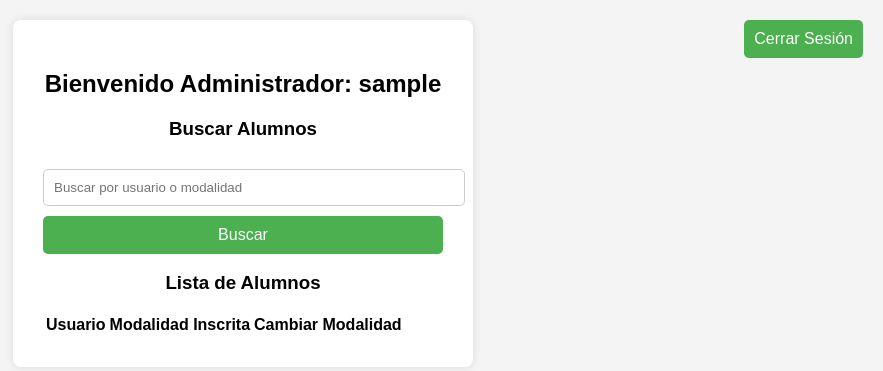
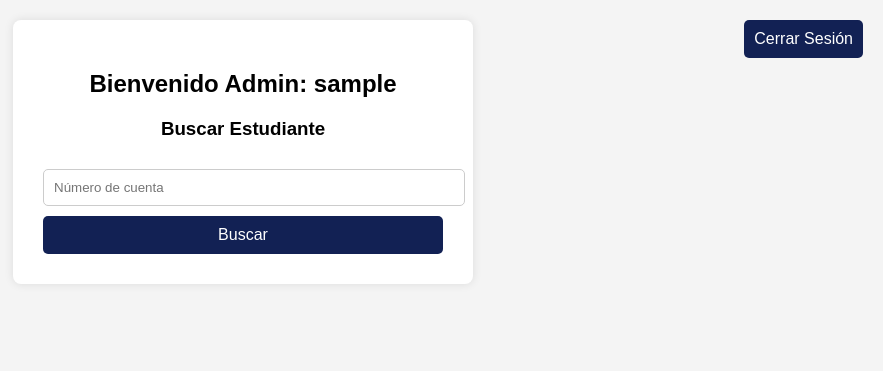
Before and after one commit to CristianCruzSan/login, a PHP site: page /admin.php in a window 1280 px wide. Shown: the top 371 px of the page, without its empty margins (397-1280 px from the left). Run offline with PHP 8.4, Linux system fonts and the light colour scheme; the visitor is signed in with stand-in values (Sample User, id 1); data that the repository does not hold is empty.

Commit message:
actualizacion, cambiando colores y modalidades

```diff
--- a/bd_login/admin.php
+++ b/bd_login/admin.php
@@ -2,46 +2,77 @@
 session_start();
 require 'db.php';
 
-// Redirigir si no es administrador
+// Redirigir si no es admin
 if ($_SESSION['tipo_usuario'] !== 'admin') {
     header('Location: index.php');
     exit;
 }
 
 $mensaje = "";
+$error = "";
+$modalidad_actual = "";
 
-// cambio de modalidad
-if ($_SERVER['REQUEST_METHOD'] === 'POST' && isset($_POST['cambiar_modalidad'])) {
-    $usuario_alumno = $_POST['usuario_alumno'];
+// Cambiar o inscribir modalidad
+if ($_SERVER['REQUEST_METHOD'] === 'POST') {
+    if (isset($_POST['cambiar_modalidad'])) {
+        $usuario_estudiante = $_POST['usuario_estudiante'];
         $nueva_modalidad = $_POST['nueva_modalidad'];
+        $fecha_inscripcion = date('Y-m-d');
 
-    // Actualizar la modalidad del alumno
-    $query = "UPDATE modalidades_ico SET modalidad = :nueva_modalidad WHERE alumno = :alumno";
+        // Actualizar la modalidad en la base de datos
+        $query = "UPDATE modalidades_ico SET modalidad = :modalidad, fecha = :fecha WHERE estudiante = :estudiante";
         $stmt = $conexion->prepare($query);
-    $stmt->bindParam(':nueva_modalidad', $nueva_modalidad);
-    $stmt->bindParam(':alumno', $usuario_alumno);
+        $stmt->bindParam(':estudiante', $usuario_estudiante);
+        $stmt->bindParam(':modalidad', $nueva_modalidad);
+        $stmt->bindParam(':fecha', $fecha_inscripcion);
 
         if ($stmt->execute()) {
-        $mensaje = "Modalidad cambiada correctamente.";
+            $mensaje = "Modalidad actualizada correctamente.";
         } else {
-        $mensaje = "Error al cambiar la modalidad.";
+            $mensaje = "Error al actualizar la modalidad.";
+        }
+    } elseif (isset($_POST['inscribir_modalidad'])) {
+        $usuario_estudiante = $_POST['usuario_estudiante'];
+        $nueva_modalidad = $_POST['nueva_modalidad'];
+        $fecha_inscripcion = date('Y-m-d');
+
+        // Insertar nueva modalidad en la base de datos
+        $query = "INSERT INTO modalidades_ico (estudiante, modalidad, fecha) VALUES (:estudiante, :modalidad, :fecha)";
+        $stmt = $conexion->prepare($query);
+        $stmt->bindParam(':estudiante', $usuario_estudiante);
+        $stmt->bindParam(':modalidad', $nueva_modalidad);
+        $stmt->bindParam(':fecha', $fecha_inscripcion);
+
+        if ($stmt->execute()) {
+            $mensaje = "Modalidad inscrita correctamente.";
+        } else {
+            $mensaje = "Error al inscribir la modalidad.";
+        }
     }
 }
 
-// búsqueda de alumnos
-$search = isset($_POST['search']) ? $_POST['search'] : '';
+// Búsqueda de estudiante
+if ($_SERVER['REQUEST_METHOD'] === 'POST' && isset($_POST['buscar_estudiante'])) {
+    $numero_cuenta = $_POST['numero_cuenta'];
 
-// Consultar todos los alumnos y sus modalidades
+    // Consultar la modalidad actual del estudiante
     $query = "SELECT u.usuario, m.modalidad FROM usuarios_ico u
-          LEFT JOIN modalidades_ico m ON u.usuario = m.alumno
-          WHERE u.tipo_usuario = 'alumno' AND (u.usuario LIKE :search OR m.modalidad LIKE :search)";
+              LEFT JOIN modalidades_ico m ON u.usuario = m.estudiante
+              WHERE u.usuario = :numero_cuenta";
     $stmt = $conexion->prepare($query);
-$search_param = '%' . $search . '%';
-$stmt->bindParam(':search', $search_param);
+    $stmt->bindParam(':numero_cuenta', $numero_cuenta);
     $stmt->execute();
-$alumnos = $stmt->fetchAll(PDO::FETCH_ASSOC);
+    $resultado = $stmt->fetch(PDO::FETCH_ASSOC);
 
-// cerrar sesión
+    if ($resultado) {
+        $modalidad_actual = $resultado['modalidad'] ?: 'No inscrito';
+        $usuario_estudiante = $resultado['usuario'];
+    } else {
+        $error = "Estudiante no encontrado.";
+    }
+}
+
+// Cerrar sesión
 if (isset($_POST['logout'])) {
     session_destroy();
     header('Location: index.php');
@@ -53,67 +84,53 @@ if (isset($_POST['logout'])) {
 <html lang="es">
 <head>
     <meta charset="UTF-8">
-    <title>Administrador - Gestión de Alumnos</title>
+    <title>Admin - Inscripción de Modalidad</title>
     <link rel="stylesheet" href="styles.css">
     <style>
-        .logout-button {
-            position: absolute;
-            top: 20px;
-            right: 20px;
+        .error-message {
+            color: red;
+        }
+        .mensaje {
+            color: green;
         }
     </style>
 </head>
 <body>
     <div class="contenedor">
-        <h2>Bienvenido Administrador: <?php echo $_SESSION['usuario']; ?></h2>
+        <h2>Bienvenido Admin: <?php echo $_SESSION['usuario']; ?></h2>
 
         <form method="POST" action="admin.php" class="logout-button">
             <button type="submit" name="logout">Cerrar Sesión</button>
         </form>
 
+        <?php if ($error): ?>
+            <div class="error-message"><?php echo $error; ?></div>
+        <?php endif; ?>
+
         <?php if ($mensaje): ?>
             <div class="mensaje"><?php echo $mensaje; ?></div>
         <?php endif; ?>
 
-        <h3>Buscar Alumnos</h3>
+        <h3>Buscar Estudiante</h3>
         <form method="POST" action="admin.php">
-            <input type="text" name="search" placeholder="Buscar por usuario o modalidad" value="<?php echo htmlspecialchars($search); ?>">
-            <button type="submit">Buscar</button>
+            <input type="text" name="numero_cuenta" placeholder="Número de cuenta" required>
+            <button type="submit" name="buscar_estudiante">Buscar</button>
         </form>
 
-        <h3>Lista de Alumnos</h3>
-        <table>
-            <thead>
-                <tr>
-                    <th>Usuario</th>
-                    <th>Modalidad Inscrita</th>
-                    <th>Cambiar Modalidad</th>
-                </tr>
-            </thead>
-            <tbody>
-                <?php foreach ($alumnos as $alumno): ?>
-                    <tr>
-                        <td><?php echo $alumno['usuario']; ?></td>
-                        <td><?php echo $alumno['modalidad'] ?: 'No inscrito'; ?></td>
-                        <td>
+        <?php if ($modalidad_actual !== ""): ?>
+            <h3>Estudiante: <?php echo $usuario_estudiante; ?></h3>
+            <h3>Modalidad Actual: <?php echo $modalidad_actual; ?></h3>
             <form method="POST" action="admin.php">
-                                <input type="hidden" name="usuario_alumno" value="<?php echo $alumno['usuario']; ?>">
-                                <select name="nueva_modalidad" required>
-                                    <option value="" disabled selected>Elige una opción</option>
-                                    <option value="Tesis">Tesis</option>
-                                    <option value="Tesina">Tesina</option>
-                                    <option value="Examen General de Conocimientos">Examen General de Conocimientos</option>
-                                    <option value="Informe de Prácticas Profesionales">Informe de Prácticas Profesionales</option>
-                                    <option value="Proyecto Integral">Proyecto Integral</option>
-                                    <option value="Créditos Complementarios">Créditos Complementarios</option>
-                                </select>
-                                <button type="submit" name="cambiar_modalidad">Cambiar</button>
+                <input type="hidden" name="usuario_estudiante" value="<?php echo $usuario_estudiante; ?>">
+                <label for="nueva_modalidad">Selecciona Nueva Modalidad:</label>
+                <?php include 'menu_modalidades.php'; ?>
+                <?php if ($modalidad_actual !== 'No inscrito'): ?>
+                    <button type="submit" name="cambiar_modalidad">Cambiar Modalidad</button>
+                <?php else: ?>
+                    <button type="submit" name="inscribir_modalidad">Inscribir Modalidad</button>
+                <?php endif; ?>
             </form>
-                        </td>
-                    </tr>
-                <?php endforeach; ?>
-            </tbody>
-        </table>
+        <?php endif; ?>
     </div>
 </body>
 </html>
--- a/bd_login/index.php
+++ b/bd_login/index.php
@@ -24,8 +24,8 @@ if ($_SERVER['REQUEST_METHOD'] === 'POST') {
         $_SESSION['tipo_usuario'] = $user['tipo_usuario'];
 
         // Redirigir según el tipo de usuario
-        if ($user['tipo_usuario'] === 'alumno') {
-            header('Location: alumno.php');
+        if ($user['tipo_usuario'] === 'estudiante') {
+            header('Location: estudiante.php');
         } elseif ($user['tipo_usuario'] === 'admin') {
             header('Location: admin.php');
         } elseif ($user['tipo_usuario'] === 'jefe') {
--- a/bd_login/styles.css
+++ b/bd_login/styles.css
@@ -41,7 +41,7 @@ select {
 button {
     width: 100%;
     padding: 10px;
-    background-color: #4CAF50;
+    background-color: hsl(227, 64%, 20%);
     color: white;
     border: none;
     border-radius: 5px;
@@ -50,7 +50,7 @@ button {
 }
 
 button:hover {
-    background-color: #45a049;
+    background-color:hsl(227, 64%, 20%);
 }
 
 .error-message {
```
Also changed, not shown: base_datos/bd_modalidades.sql (+5 -5 lines), base_datos/inserts_modalidades.sql (+5 -5 lines), bd_login/alumno.php (deleted, +0 -92 lines), bd_login/estudiante.php (added, +80 -0 lines), bd_login/jefe.php (+58 -59 lines), bd_login/menu_modalidades.php (added, +14 -0 lines). Lines whose indentation alone changed are shown as unchanged.
